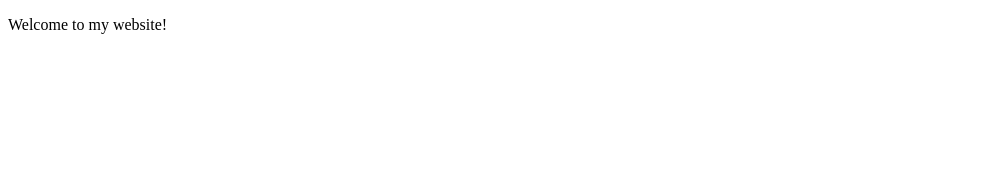
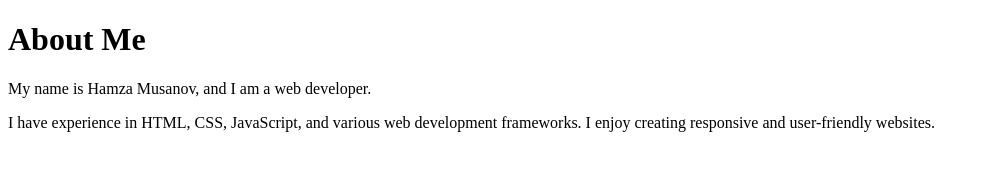
Before and after one commit to HamzikTzy/Bolashaq-maman, a plain HTML site: page index.html in a window 1280 px wide. Shown: the whole page, without its empty margins (0-989 px from the left). Drawn offline with Linux system fonts and the light colour scheme.

Commit message:
some adds

```diff
--- a/index.html
+++ b/index.html
@@ -6,6 +6,8 @@
     <title>Document</title>
 </head>
 <body>
-    <p>Welcome to my website!</p>
+    <h1>About Me</h1>
+    <p>My name is Hamza Musanov, and I am a web developer.</p>
+    <p>I have experience in HTML, CSS, JavaScript, and various web development frameworks. I enjoy creating responsive and user-friendly websites.</p>
 </body>
 </html>
```
